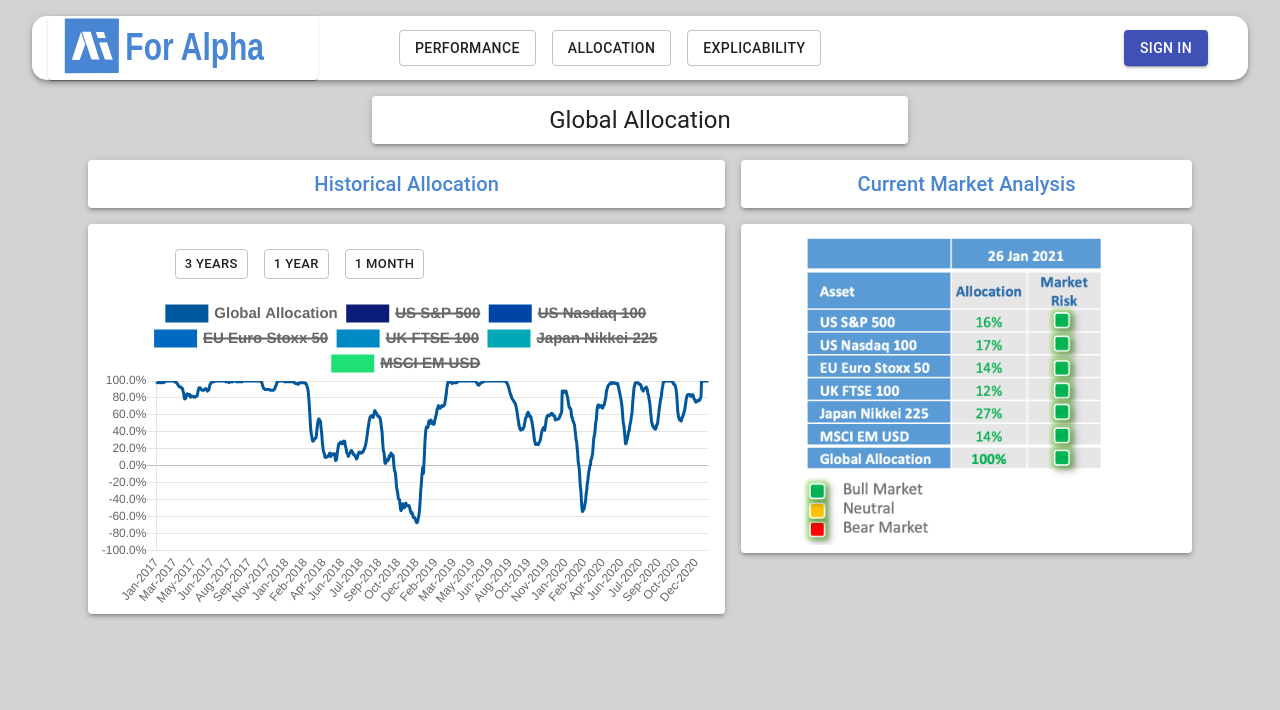
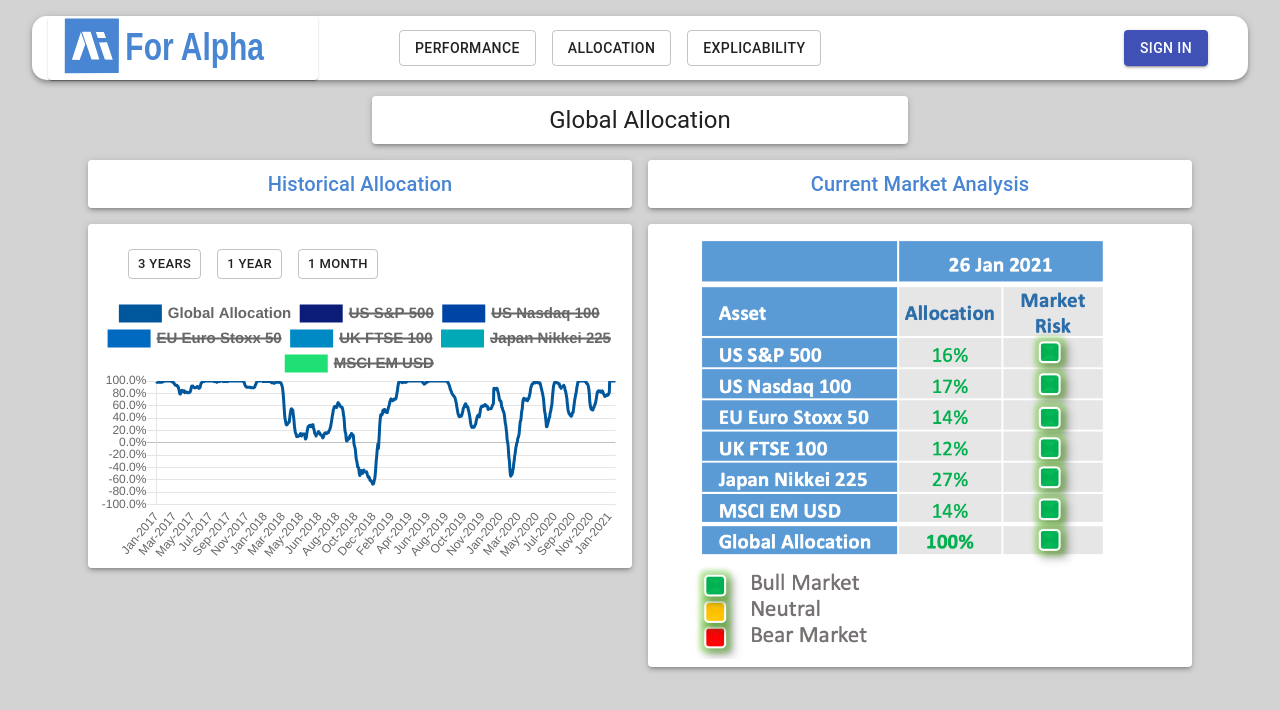
Before and after one commit to patrick0507Joyce/clientzone-ai-for-alpha, a React (Create React App) app: page /allocation in a window 1280 px wide. Shown: the top 710 px of the page. Built offline with nearby package versions, Linux system fonts and the light colour scheme.

Commit message:
fix the size issue

```diff
--- a/src/components/Allocation/Allocation.js
+++ b/src/components/Allocation/Allocation.js
@@ -13,7 +13,7 @@
 import allocationWeightData from "../../data/strategies_weight.json";
 import moment from "moment";
 import { MarketRisk } from "../../images/Market";
-import LineGraph from "./LineGraph";
+import HistoricalLineGraph from "./HistoricalLineGraph";
 
 const Allocation = () => {
   const classes = usestyles();
@@ -89,7 +89,7 @@
       </Container>
       <Container maxWidth="lg">
         <Grid container justify="center" alignItems="center">
-          <Grid item xs={7} align="center">
+          <Grid item xs={6} align="center">
             <Paper className={classes.paper} elevation={3}>
               <Typography variant="h6" className={classes.subtitle}>
                 Historical Allocation
@@ -97,7 +97,7 @@
             </Paper>
           </Grid>
 
-          <Grid item xs={5} align="center">
+          <Grid item xs={6} align="center">
             <Paper className={classes.paper} elevation={3}>
               <Typography variant="h6" className={classes.subtitle}>
                 Current Market Analysis
@@ -109,7 +109,7 @@
 
       <Container maxWidth="lg">
         <Grid container justify="center" justify="flex-start">
-          <Grid item xs={7} align="center" justify="flex-start">
+          <Grid item xs={6} align="center" justify="flex-start">
             <Paper className={classes.paper} elevation={3}>
               <Toolbar className={classes.navbar}>
                 <div>
@@ -142,16 +142,16 @@
                   </Button>
                 </div>
               </Toolbar>
-              <LineGraph
+              <HistoricalLineGraph
                 allocationDataset={allocationDataset}
                 allocationWeightDataset={allocationWeightDataset}
                 monthAndYearExpression={monthAndYearExpression}
               />
             </Paper>
           </Grid>
-          <Grid item xs={5} align="center" justify="flex-start">
+          <Grid item xs={6} align="center" justify="flex-start">
             <Paper className={classes.paper} elevation={3}>
-              <img src={MarketRisk} width="80%" />
+              <img src={MarketRisk} width="90%" />
             </Paper>
           </Grid>
         </Grid>
--- a/src/components/Allocation/LineGraph.js
+++ b/src/components/Allocation/HistoricalLineGraph.js
@@ -2,7 +2,7 @@
 import { Line } from "react-chartjs-2";
 import moment from "moment";
 
-const LineGraph = ({allocationDataset, allocationWeightDataset, monthAndYearExpression}) => {
+const HistoricalLineGraph = ({allocationDataset, allocationWeightDataset, monthAndYearExpression}) => {
     return (
         <Line
               data={{
@@ -139,4 +139,4 @@
     )
 }
 
-export default LineGraph
+export default HistoricalLineGraph
--- a/src/components/Performance/Performance.js
+++ b/src/components/Performance/Performance.js
@@ -3,7 +3,7 @@
 import { Container, Paper, Avatar, Typography, Grid } from "@material-ui/core";
 import pnlData from "../../data/total_pnl.json";
 import PerformanceTable from "./PerformanceTable";
-import LineGraph from "./LineGraph";
+import HistorialLineGraph from "./HistorialLineGraph";
 
 const Performance = () => {
   const classes = usestyles();
@@ -20,7 +20,7 @@
           </Grid>
           <Grid item xs={9} align="center">
             <Paper className={classes.paper} elevation={3}>
-              <LineGraph />
+              <HistorialLineGraph />
             </Paper>
           </Grid>
         </Grid>
```
Also changed, not shown: src/components/Performance/HistorialLineGraph.js (renamed from src/components/Performance/LineGraph.js).
